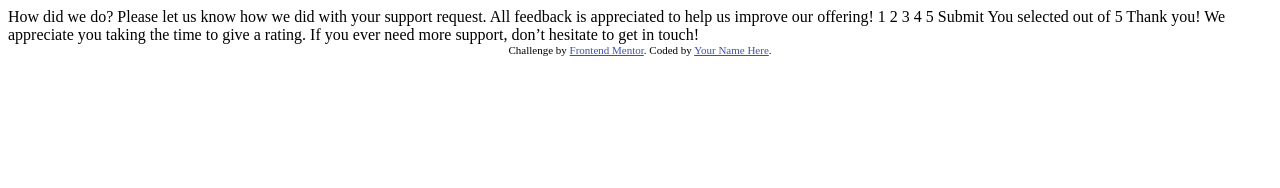
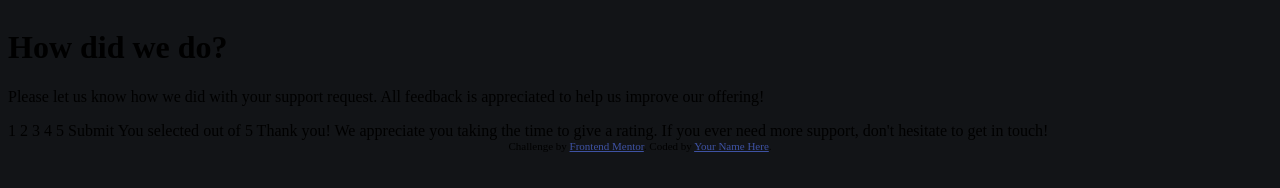
Before and after one commit to meliodas-png/Interactive-Rating-Component, a plain HTML site: page interactive-rating-component-main/index.html in a window 1280 px wide. Drawn offline with Linux system fonts and the light colour scheme.

Commit message:
added formatting
added the background color and the main element formatting

```diff
--- a/interactive-rating-component-main/index.html
+++ b/interactive-rating-component-main/index.html
@@ -1,31 +1,42 @@
 <!DOCTYPE html>
 <html lang="en">
+
 <head>
   <meta charset="UTF-8">
-  <meta name="viewport" content="width=device-width, initial-scale=1.0"> <!-- displays site properly based on user's device -->
+  <meta name="viewport" content="width=device-width, initial-scale=1.0">
+  <!-- displays site properly based on user's device -->
 
   <link rel="icon" type="image/png" sizes="32x32" href="./images/favicon-32x32.png">
-
+  <link rel="stylesheet" href="styles.css">
   <title>Frontend Mentor | Interactive rating component</title>
 
   <!-- Feel free to remove these styles or customise in your own stylesheet 👍 -->
   <style>
-    .attribution { font-size: 11px; text-align: center; }
-    .attribution a { color: hsl(228, 45%, 44%); }
+    .attribution {
+      font-size: 11px;
+      text-align: center;
+    }
+
+    .attribution a {
+      color: hsl(228, 45%, 44%);
+    }
   </style>
 </head>
+
 <body>
 
   <!-- Rating state start -->
+  <main>
+    <div class="body">
+    <h1> How did we do?</h1>
 
-  How did we do?
-
-  Please let us know how we did with your support request. All feedback is appreciated
-  to help us improve our offering!
+    <p> Please let us know how we did with your support request. All feedback is appreciated
+      to help us improve our offering!</p>
 
     1 2 3 4 5
 
     Submit
+
 
     <!-- Rating state end -->
 
@@ -36,14 +47,15 @@
     Thank you!
 
     We appreciate you taking the time to give a rating. If you ever need more support,
-  don’t hesitate to get in touch!
+    don't hesitate to get in touch!
 
     <!-- Thank you state end -->
-
+  </div>
 
   <div class="attribution">
     Challenge by <a href="https://www.frontendmentor.io?ref=challenge" target="_blank">Frontend Mentor</a>.
     Coded by <a href="#">Your Name Here</a>.
   </div>
 </body>
+
 </html>
--- /dev/null
+++ b/interactive-rating-component-main/styles.css
@@ -0,0 +1,7 @@
+body {
+    background-color: hsl(216, 12%, 8%);
+    display: flex;
+    flex-direction: column;
+    justify-content: center;
+    align-content: center;
+}
```
Lines whose indentation alone changed are shown as unchanged.
